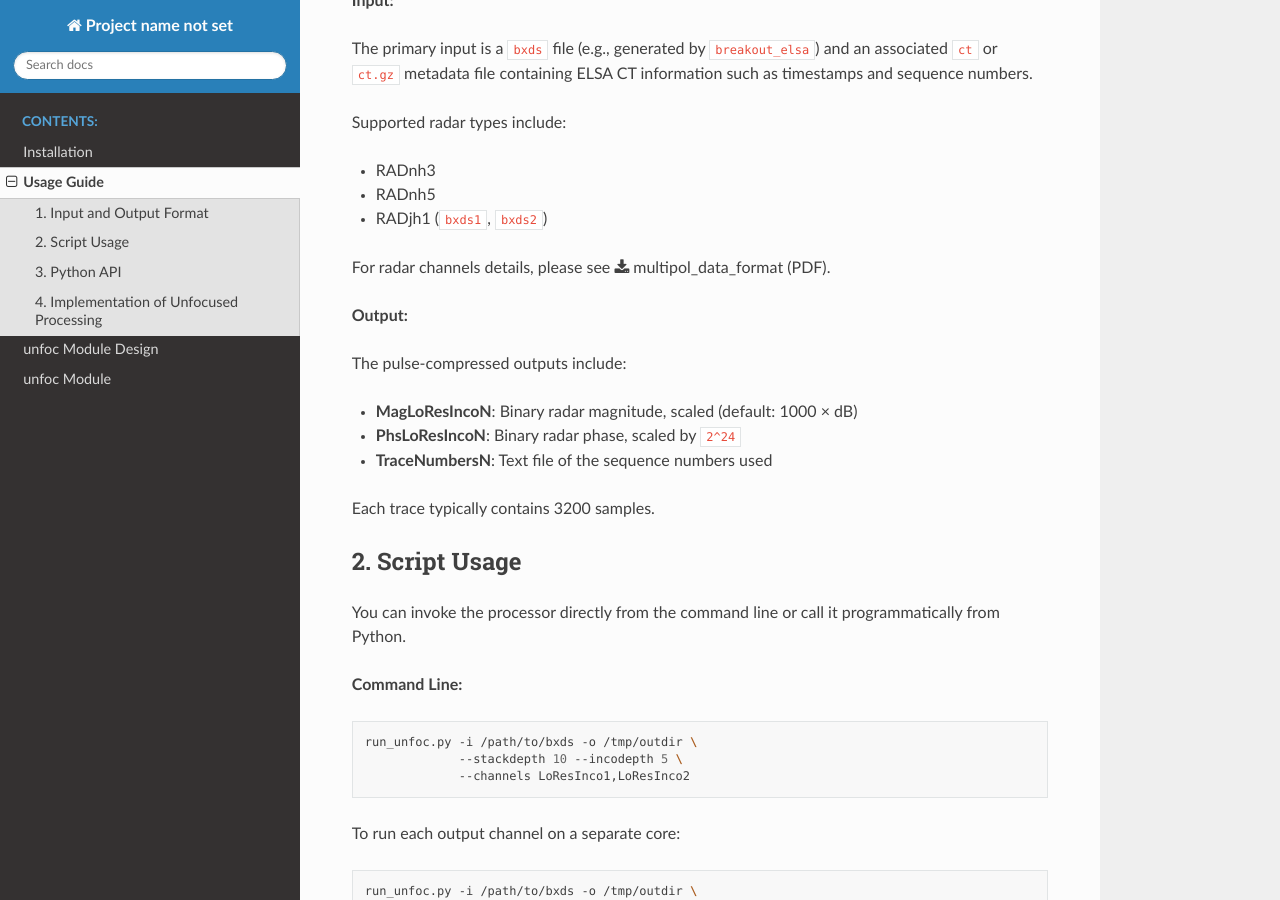
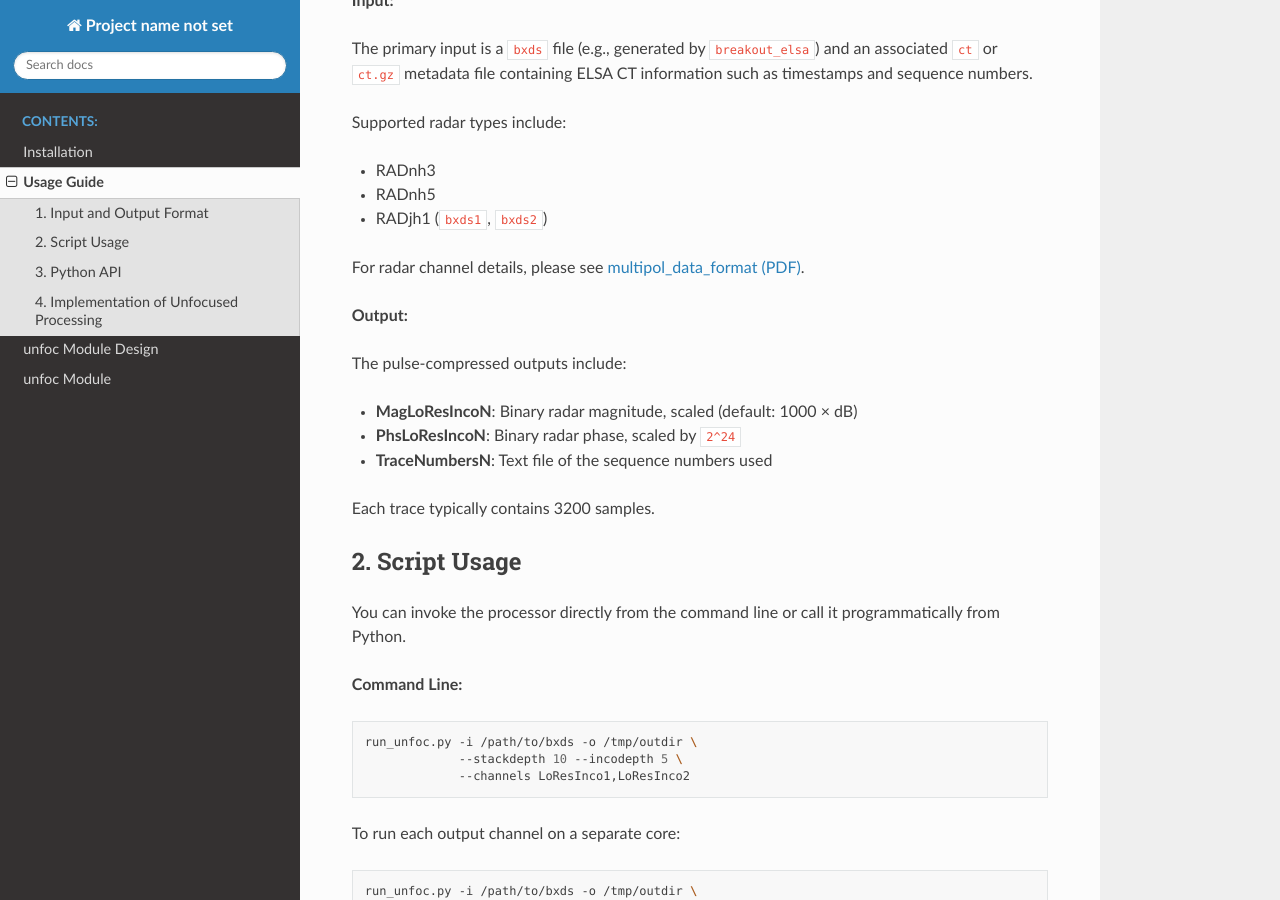
Before and after one commit to UTIG/unfoc, a Sphinx documentation site: the page built from docs/source/usage_guide.rst, in a window 1280 px wide and 900 px high, scrolled down 459 px. Built offline with Sphinx 7.4.7 and the Read the Docs theme 3.1.0, drawn with Linux system fonts in a browser that asks for light colours; the version number could not be read and is left out.

Commit message:
Docs: fix PDF link (GitHub + Sphinx)

```diff
--- a/docs/source/conf.py
+++ b/docs/source/conf.py
@@ -68,7 +68,7 @@ autodoc_typehints = "none"
 
 templates_path = ['_templates']
 exclude_patterns = []
-html_extra_path = ["../dataflow"]
+html_extra_path = ["../dataflow", "multipol_data_format.pdf"]
 
 
 
--- a/docs/source/usage_guide.rst
+++ b/docs/source/usage_guide.rst
@@ -26,7 +26,7 @@ Supported radar types include:
 * RADnh5
 * RADjh1 (``bxds1``, ``bxds2``)
 
-For radar channels details, please see :download:`multipol_data_format (PDF) <multipol_data_format.pdf>`.
+For radar channel details, please see `multipol_data_format (PDF) <multipol_data_format.pdf>`_.
 
 **Output:**
 
```
